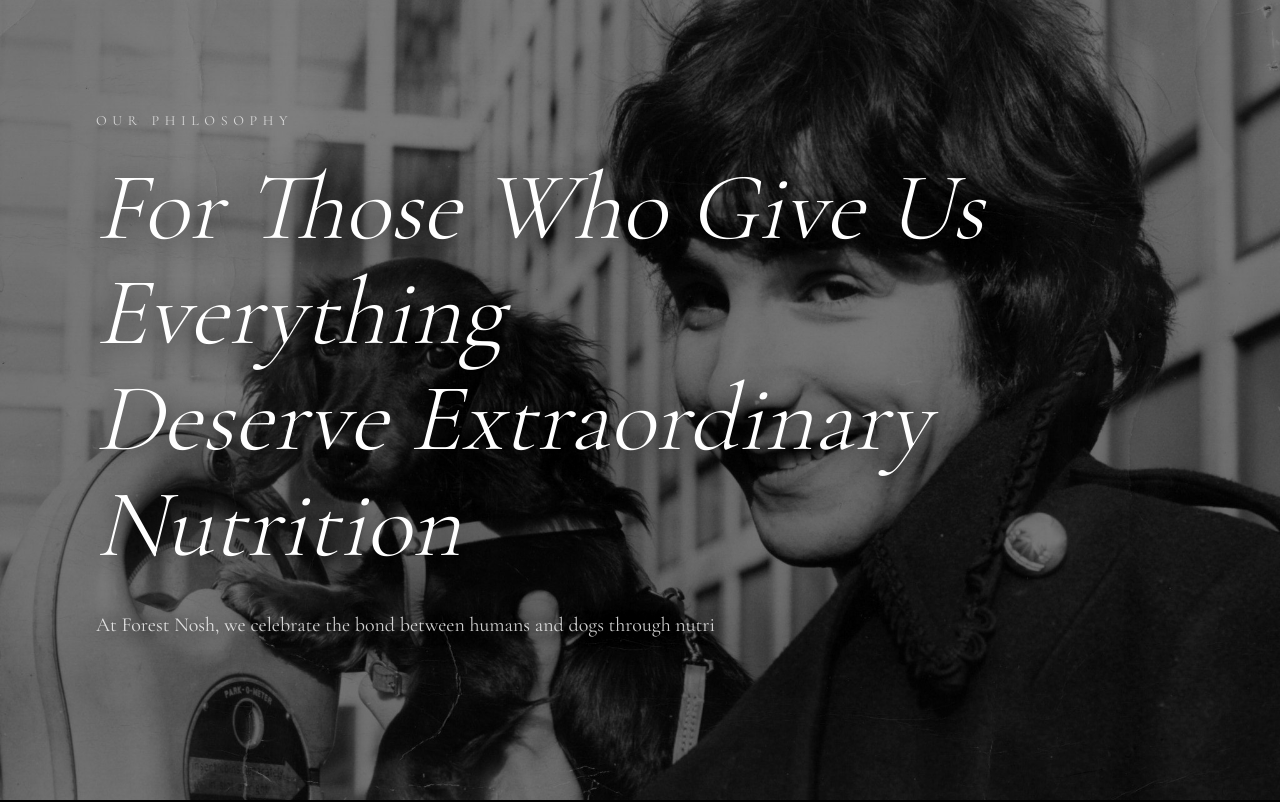
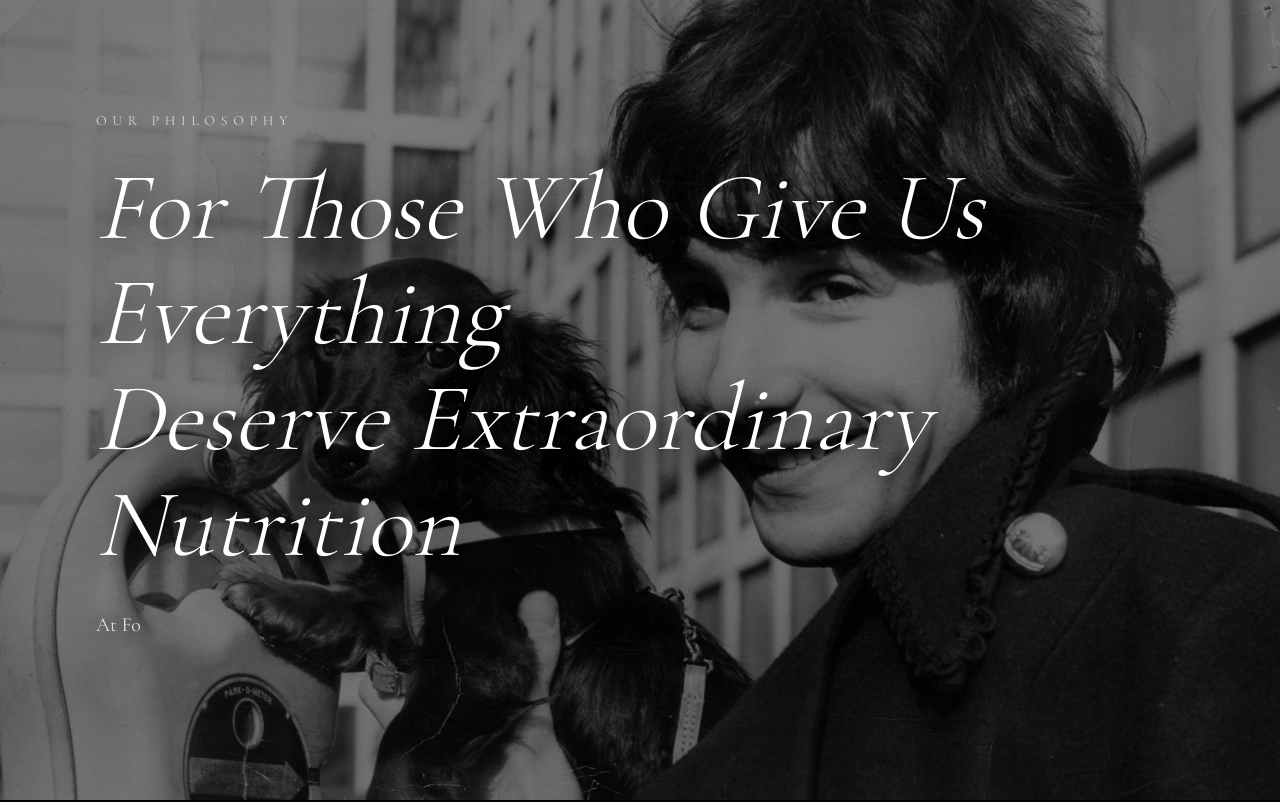
Before and after one commit to ForestNosh/forestnosh-git, a Next.js app: page /experience in a window 1280 px wide. Shown: the top 802 px of the page. Built offline with nearby package versions, Linux system fonts and the light colour scheme.

Commit message:
Update homepage design

```diff
--- a/app/components/HeroDesktop.tsx
+++ b/app/components/HeroDesktop.tsx
@@ -11,6 +11,8 @@ const dogImages = [
   "/images/n5.jpeg",
 ];
 
+const SLIDE_DURATION = 6000;
+
 export default function HeroDesktop() {
   const [currentImage, setCurrentImage] = useState(0);
   const [typingKey, setTypingKey] = useState(0);
@@ -22,7 +24,7 @@ export default function HeroDesktop() {
       );
 
       setTypingKey((prev) => prev + 1);
-    }, 4000);
+    }, SLIDE_DURATION);
 
     return () => clearInterval(interval);
   }, []);
@@ -45,7 +47,6 @@ export default function HeroDesktop() {
       {/* Content */}
       <div className="absolute inset-0 flex items-center">
         <div className="ml-24 max-w-5xl z-10">
-
           <p className="text-white/70 uppercase tracking-[0.4em] text-sm mb-6">
             Our Philosophy
           </p>
@@ -86,12 +87,11 @@ export default function HeroDesktop() {
               sequence={[
                 "At Forest Nosh, we celebrate the bond between humans and dogs through nutrition inspired by nature and refined by science.",
               ]}
-              speed={70}
+              speed={60}
               cursor={true}
               repeat={0}
             />
           </div>
-
         </div>
       </div>
     </section>
```
